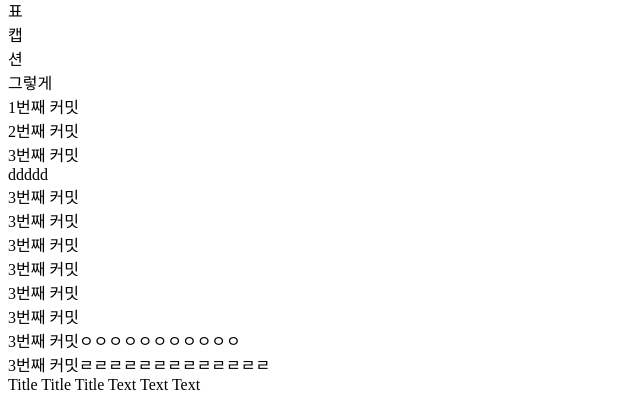
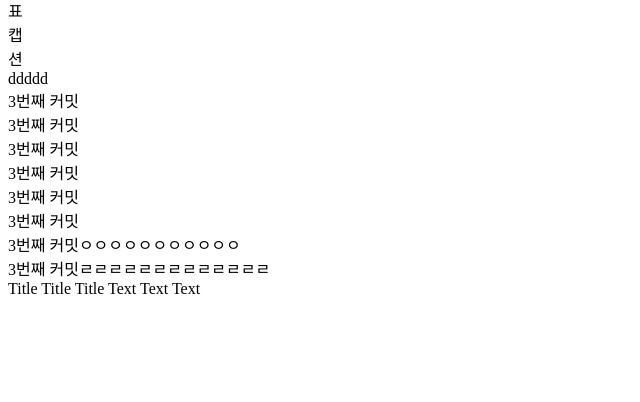
Before and after one commit to august2019/verano.github.io, a plain HTML site: page index.html in a window 1280 px wide. Shown: the part 3639-4041 px from the top of the page, without its empty margins (0-640 px from the left). After the commit the page ends 3945 px from the top, so only its background shows below. Drawn offline with Linux system fonts and the light colour scheme.

Commit message:
거거거거거2

```diff
--- a/index.html
+++ b/index.html
@@ -83,10 +83,7 @@
   <caption>표캡션</caption>
 </table>
   <colgroup>
-<DIV>그렇게</DIV>
-<div>1번째 커밋</div>
-<div>2번째 커밋</div>
-<div>3번째 커밋</div>
+
 <div>ddddd</div>
 <div>3번째 커밋</div><div>3번째 커밋</div><div>3번째 커밋</div><div>3번째 커밋</div><div>3번째 커밋</div><div>3번째 커밋</div>
 <div>3번째 커밋ㅇㅇㅇㅇㅇㅇㅇㅇㅇㅇㅇ</div>
```
